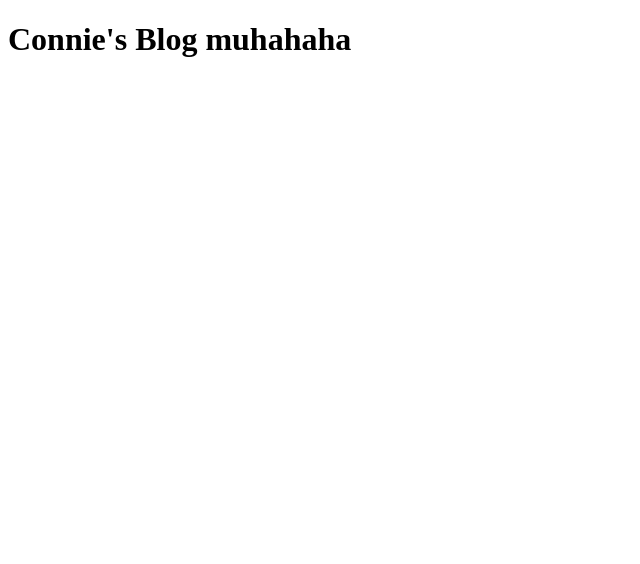
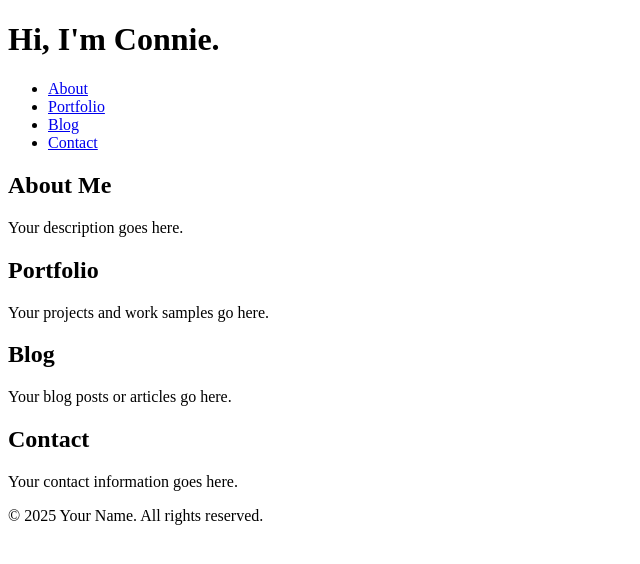
Before and after one commit to connielee1127/Personal-Website, a plain HTML site: page index.html in a window 1280 px wide. Shown: the whole page, without its empty margins (0-640 px from the left). Drawn offline with Linux system fonts and the light colour scheme.

Commit message:
deleted muhaha

```diff
--- a/index.html
+++ b/index.html
@@ -3,9 +3,43 @@
   <head>
     <meta charset="UTF-8" />
     <meta name="viewport" content="width=device-width, initial-scale=1.0" />
-    <title>Test</title>
+    <title>Connie Lee</title>
   </head>
   <body>
-    <h1>Connie's Blog muhahaha</h1>
+    <header>
+    <h1>Hi, I'm Connie. </h1>
+    <nav>
+      <ul>
+        <li><a href="#about">About</a></li>
+        <li><a href="#portfolio">Portfolio</a></li>
+        <li><a href="#blog">Blog</a></li>
+        <li><a href="#contact">Contact</a></li>
+       </ul>
+    </nav>
+  </header>
+
+  <section id="about">
+    <h2>About Me</h2>
+    <p>Your description goes here.</p>
+  </section>
+
+  <section id="portfolio">
+    <h2>Portfolio</h2>
+    <p>Your projects and work samples go here.</p>
+  </section>
+
+  <section id="blog">
+    <h2>Blog</h2>
+    <p>Your blog posts or articles go here.</p>
+  </section>
+
+  <section id="contact">
+    <h2>Contact</h2>
+    <p>Your contact information goes here.</p>
+  </section>
+
+  <footer>
+    <p>&copy; 2025 Your Name. All rights reserved.</p>
+  </footer>
   </body>
 </html>
```
